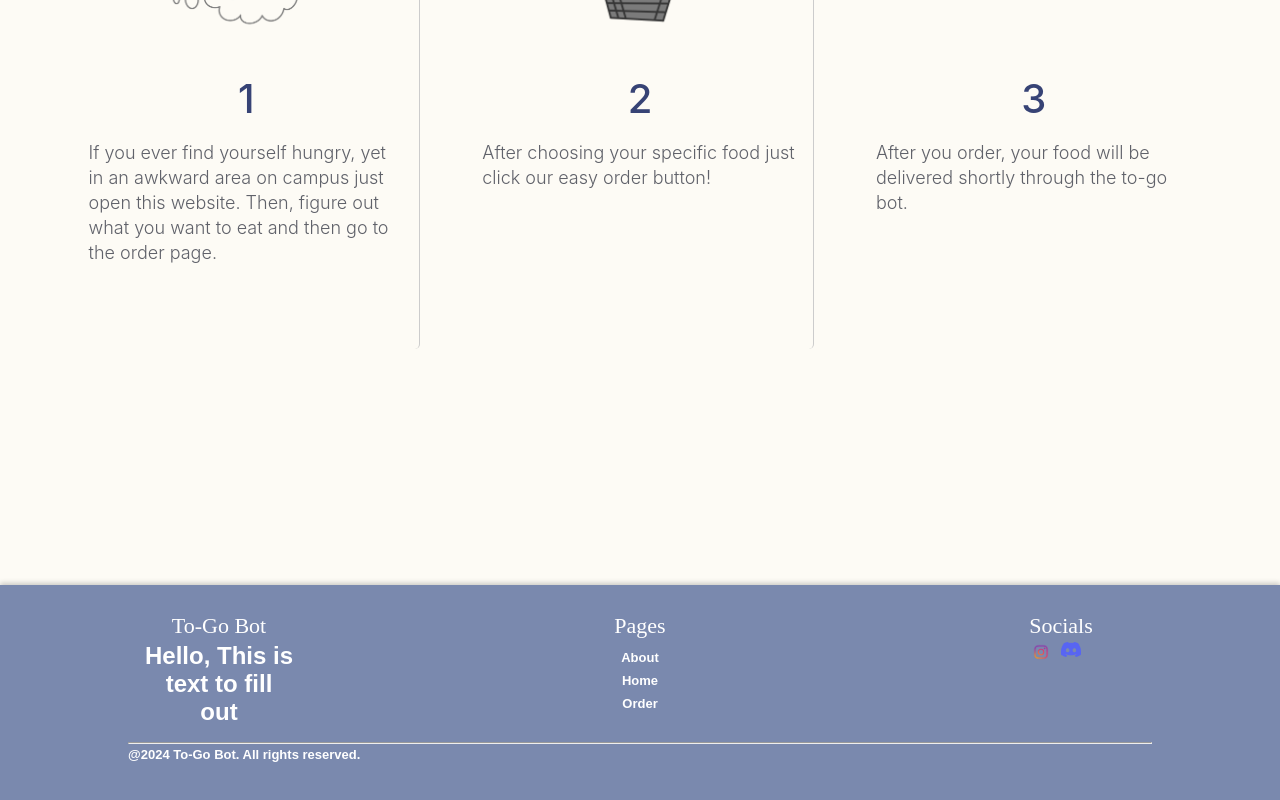
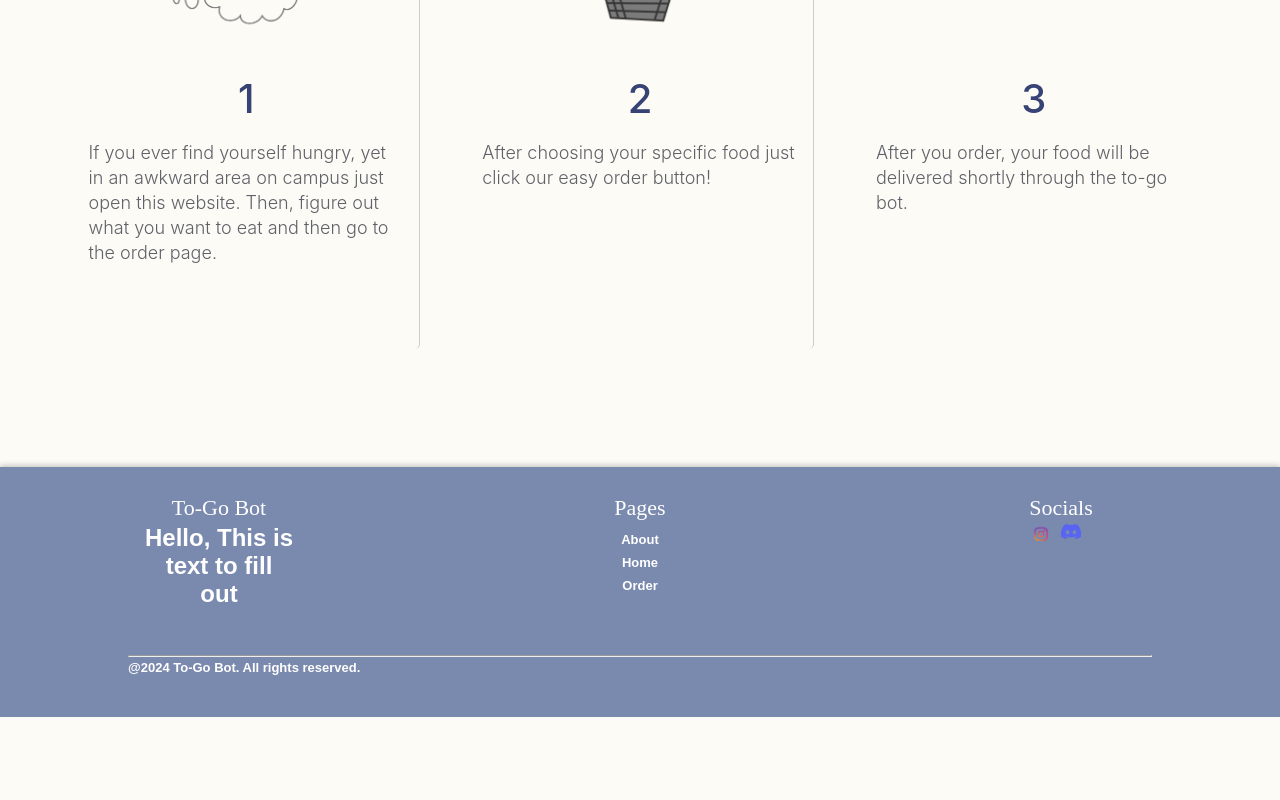
Before and after one commit to spring24pnmclass/frontend, a React (Vite) app: page / in a window 1280 px wide. Shown: the part 1101-1901 px from the top of the page. After the commit the page ends 1818 px from the top, so only its background shows below. Built offline with nearby package versions, Linux system fonts and the light colour scheme.

Commit message:
fixed footer and page margins

```diff
--- a/src/components/About.css
+++ b/src/components/About.css
@@ -140,7 +140,7 @@
     line-height: 1.8;
     font-family: Apercu, -apple-system, 'BlinkMacSystemFont', Segoe UI, Roboto, Helvetica Neue, Arial, Noto Sans, sans-serif, Apple Color Emoji, Segoe UI Emoji, Segoe UI Symbol, Noto Color Emoji;
     margin-top: -400px;
-    margin-bottom: 50px;
+    margin-bottom: 10%;
     box-shadow: 10px 10px 10px #b8bdc3;
 }
 
--- a/src/components/Home.css
+++ b/src/components/Home.css
@@ -55,7 +55,7 @@ body {
   color: #60626a;
   margin-left: 2%;
   margin-right: 2%;
-  margin-bottom: 20%;
+  margin-bottom: 10%;
   height: 450px; /* Increase the height */
 }
 .column h1 {
--- a/src/components/Location.css
+++ b/src/components/Location.css
@@ -69,6 +69,8 @@
   border: 1px solid #ccc;
   border-radius: 5px;
   overflow: hidden; /* Hide overflow to prevent scrollbars */
+  margin-bottom: 10%;
+
 }
 
 .refresh-button {
--- a/src/components/Order.css
+++ b/src/components/Order.css
@@ -15,6 +15,7 @@ body {
     font-size: 11px; /* Adjusted font size */
     color: rgb(151, 150, 155);
     font-weight: 300; /* Adjusted font weight to make it thinner */
+    margin-bottom: 10%;
 }
 
 .order-box {
--- a/src/footer/footer.css
+++ b/src/footer/footer.css
@@ -59,6 +59,9 @@
     font-family: "Times New Roman", Times, serif;
     font-weight: 540;
 }
+#root > div > div.footer > div > hr {
+    margin-top: 3%;
+}
 
 
 .socialmedia img {
```
